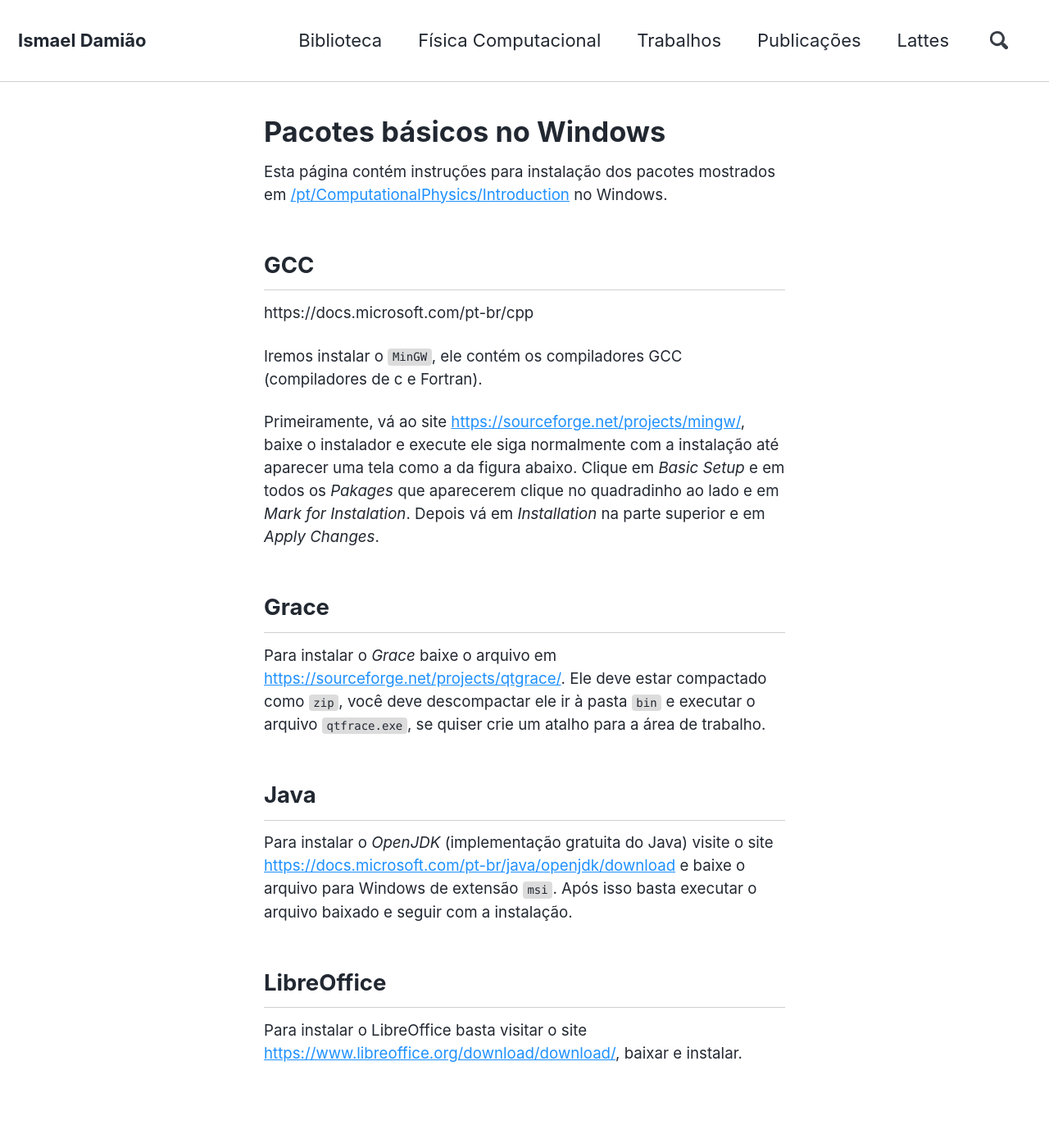
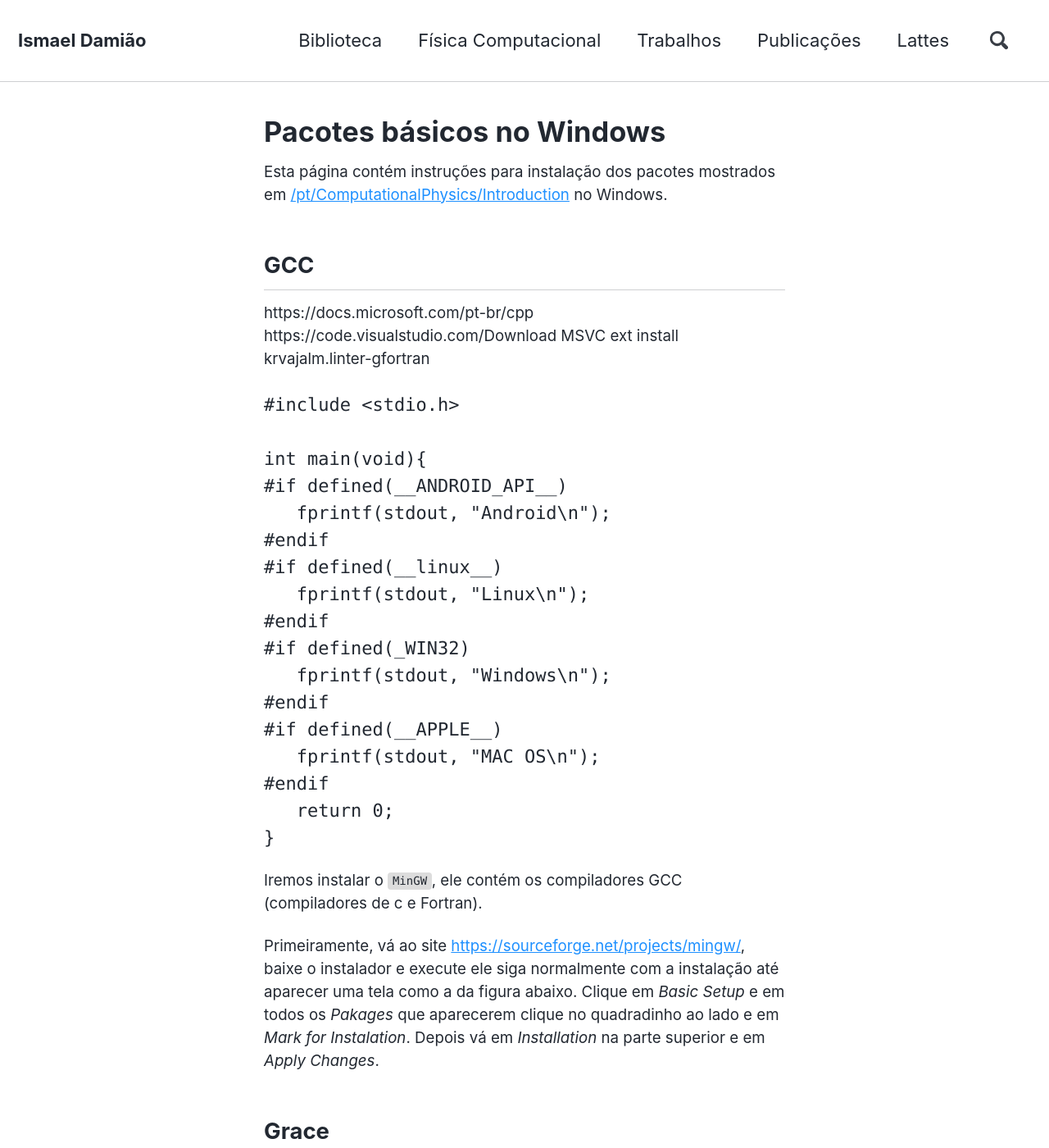
Before and after one commit to ismaeldamiao/ismaeldamiao.github.io, a Jekyll site: the page built from _pages/pt/ComputationalPhysics/win.md, in a window 1280 px wide and 1400 px high. Shown: the whole window at 82% size. Built offline with Jekyll 4.4.1, drawn with Linux system fonts in a browser that asks for light colours; nearby versions of some CDN libraries.

Commit message:
Update win.md

````diff
--- a/_pages/pt/ComputationalPhysics/win.md
+++ b/_pages/pt/ComputationalPhysics/win.md
@@ -10,6 +10,29 @@ no Windows.
 ## GCC
 
 https://docs.microsoft.com/pt-br/cpp
+https://code.visualstudio.com/Download
+MSVC
+ext install krvajalm.linter-gfortran
+```C
+#include <stdio.h>
+
+int main(void){
+#if defined(__ANDROID_API__)
+   fprintf(stdout, "Android\n");
+#endif
+#if defined(__linux__)
+   fprintf(stdout, "Linux\n");
+#endif
+#if defined(_WIN32)
+   fprintf(stdout, "Windows\n");
+#endif
+#if defined(__APPLE__)
+   fprintf(stdout, "MAC OS\n");
+#endif
+   return 0;
+}
+```
+
 
 Iremos instalar o `MinGW`, ele contém os compiladores GCC (compiladores de c e Fortran).
 
````
